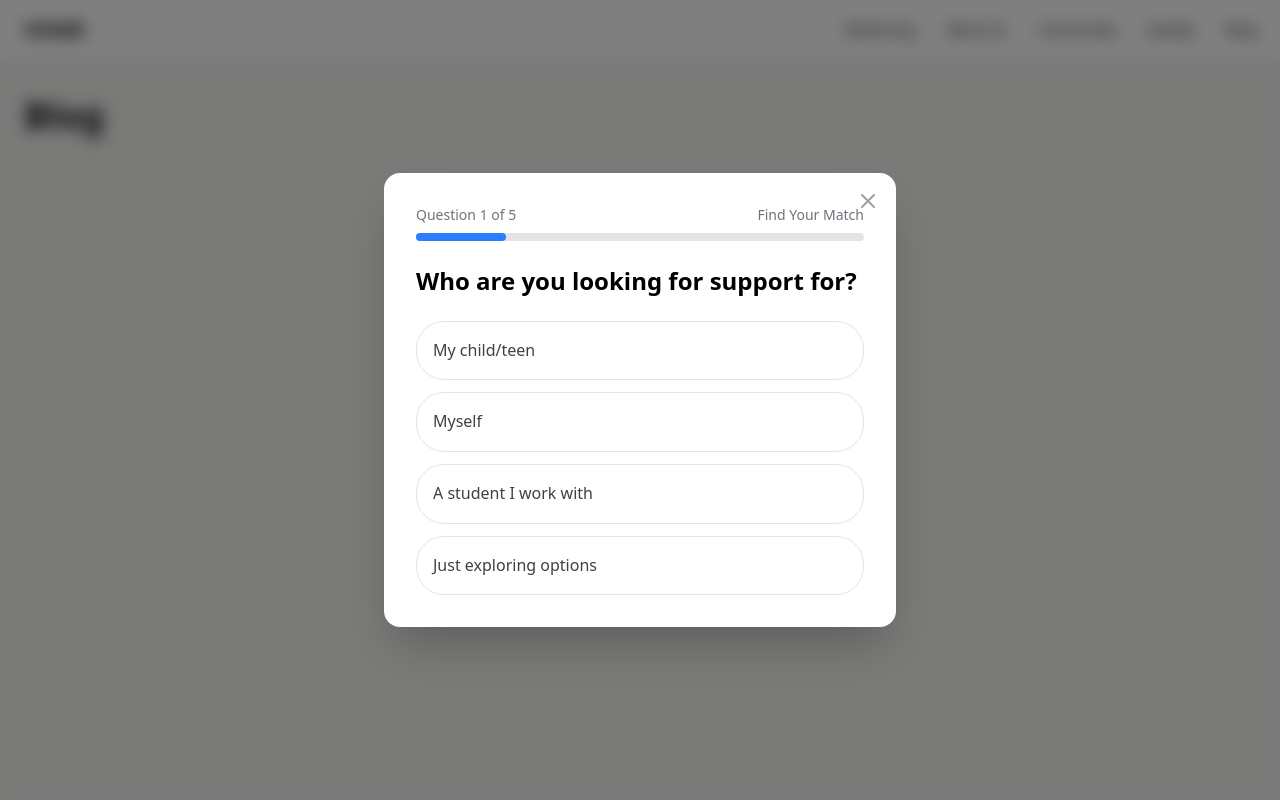
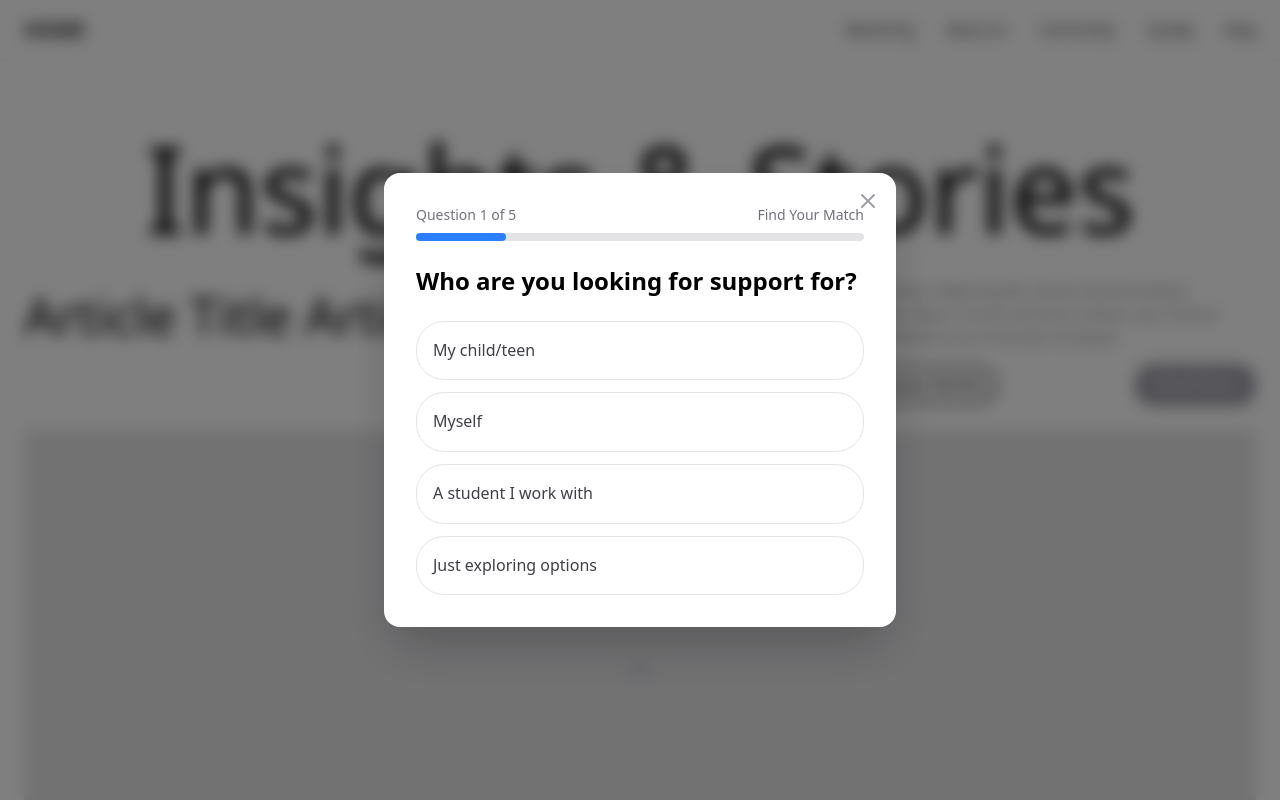
Before and after one commit to Scout-NU/superpower-mentors, a Next.js app: page /blog in a window 1280 px wide. Shown: the top 800 px of the page. Built offline with nearby package versions, Linux system fonts and the light colour scheme.

Commit message:
Update blog page.tsx

```diff
--- a/app/blog/page.tsx
+++ b/app/blog/page.tsx
@@ -1,9 +1,151 @@
+"use client";
+
+import { useState } from "react";
+
+const CATEGORIES = ["All", "ADHD", "Autism", "Mentoring", "Students", "Parenting", "Success Stories"];
+
+const FEATURED = {
+  title: "Article Title Article Title",
+  excerpt:
+    "Lorem ipsum dolor sit amet, consectetur adipiscing elit, sed do eiusmod tempor incididunt ut labore et dolore magna aliqua. Ut enim ad minim veniam, quis nostrud exercitation ullamco laboris nisi ut aliquip ex ea commodo consequat.",
+  tags: ["ADHD", "Parenting", "Success Stories"],
+};
+
+const ARTICLES = Array.from({ length: 9 }, (_, i) => ({
+  id: i,
+  date: "Jan 1, 2025",
+  tag: CATEGORIES[(i % (CATEGORIES.length - 1)) + 1],
+  title: "Lorem ipsum dolor sit amet",
+  excerpt:
+    "Lorem ipsum dolor sit amet, consectetur adipiscing elit, sed do eiusmod tempor incididunt ut labore et dolore magna aliqua.",
+}));
+
+function ImgPlaceholder({ className = "" }: { className?: string }) {
+  return (
+    <div className={`bg-zinc-200 flex items-center justify-center ${className}`}>
+      <span className="text-zinc-400 text-xs">IMG</span>
+    </div>
+  );
+}
+
+function TagPill({
+  label,
+  active = false,
+  onClick,
+}: {
+  label: string;
+  active?: boolean;
+  onClick?: () => void;
+}) {
+  return (
+    <button
+      onClick={onClick}
+      className="rounded-full px-3 py-1 text-xs font-semibold border-2 border-black transition-colors whitespace-nowrap"
+      style={{
+        backgroundColor: active ? "#000" : "transparent",
+        color: active ? "#fff" : "#000",
+      }}
+    >
+      {label}
+    </button>
+  );
+}
+
+function ArticleCard({ article }: { article: (typeof ARTICLES)[number] }) {
+  return (
+    <div className="flex flex-col bg-white h-full items-center pt-7 pb-0 gap-4">
+      <div className="flex justify-between items-center w-4/5">
+        <span className="text-xs text-zinc-400">{article.date}</span>
+        <TagPill label={article.tag} />
+      </div>
+      <ImgPlaceholder className="w-4/5 h-40" />
+      <div style={{ width: "80%" }}>
+        <p className="font-bold text-sm text-black mb-2">{article.title}</p>
+        <p className="text-xs text-zinc-500 leading-relaxed">{article.excerpt}</p>
+      </div>
+    </div>
+  );
+}
+
 export default function BlogPage() {
-    return (
-      <main className="min-h-screen pt-24 px-6">
-        <h1 className="text-4xl font-bold">
-          Blog
+  const [activeCategory, setActiveCategory] = useState("All");
+
+  const filtered =
+    activeCategory === "All"
+      ? ARTICLES
+      : ARTICLES.filter((a) => a.tag === activeCategory);
+
+  return (
+    <main className="min-h-screen pt-24 bg-white">
+      {/* Hero */}
+      <section className="px-6 pt-8 pb-10 max-w-7xl mx-auto">
+        <h1 className="font-light leading-none mb-8 text-black text-center" style={{ fontSize: "clamp(64px, 10vw, 120px)" }}>
+          Insights &amp; Stories
         </h1>
-      </main>
-    );
-  }
+
+        <div className="grid grid-cols-2 gap-12 items-start mb-6">
+          <h2 className="font-light text-black leading-snug" style={{ fontSize: "clamp(28px, 4vw, 52px)" }}>
+            {FEATURED.title}
+          </h2>
+          <div>
+            <p className="text-sm text-zinc-500 leading-relaxed mb-4">
+              {FEATURED.excerpt}
+            </p>
+            <div className="flex gap-2 flex-wrap items-center">
+              {FEATURED.tags.map((t) => (
+                <TagPill key={t} label={t} />
+              ))}
+              <button
+                className="ml-auto bg-zinc-400 text-white text-xs font-bold px-5 py-2 rounded-md hover:opacity-90 transition-opacity"
+              >
+                Read More
+              </button>
+            </div>
+          </div>
+        </div>
+
+        <ImgPlaceholder className="w-full h-[480px]" />
+      </section>
+
+      {/* Category Filter Bar */}
+      <section className="px-6 py-3 max-w-7xl mx-auto flex gap-3 items-center flex-wrap">
+        <span className="text-sm font-bold text-black mr-auto">Categories</span>
+        {CATEGORIES.map((c) => (
+          <TagPill
+            key={c}
+            label={c}
+            active={activeCategory === c}
+            onClick={() => setActiveCategory(c)}
+          />
+        ))}
+      </section>
+
+      {/* Blog Grid */}
+      <section className="px-6 py-8 pb-16 max-w-7xl mx-auto">
+        <div className="grid grid-cols-3">
+          {filtered.map((article, i) => {
+            const col = i % 3;
+            const row = Math.floor(i / 3);
+            const totalRows = Math.ceil(filtered.length / 3);
+            const isLastInRow = col === 2 || i === filtered.length - 1;
+            const isLastRow = row === totalRows - 1;
+            return (
+              <div
+                key={article.id}
+                style={{
+                  minHeight: "390px",
+                  borderTop: row === 0 ? "2px solid #000" : "none",
+                  borderBottom: "2px solid #000",
+                  borderLeft: col === 0 ? "2px solid #000" : "none",
+                  borderRight: "2px solid #000",
+                }}
+              >
+                <ArticleCard article={article} />
+              </div>
+            );
+          })}
+        </div>
+      </section>
+    </main>
+  );
+}
```
